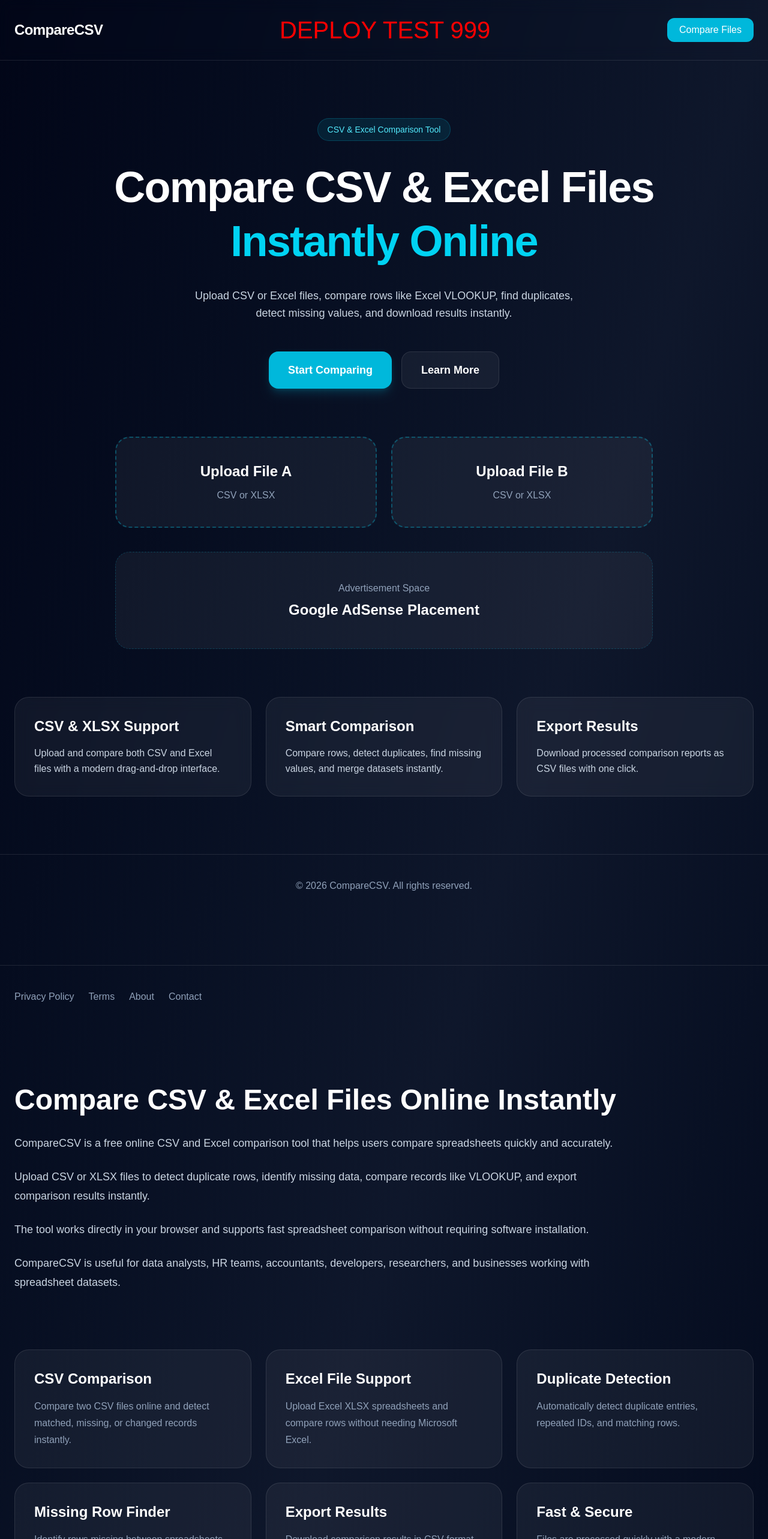
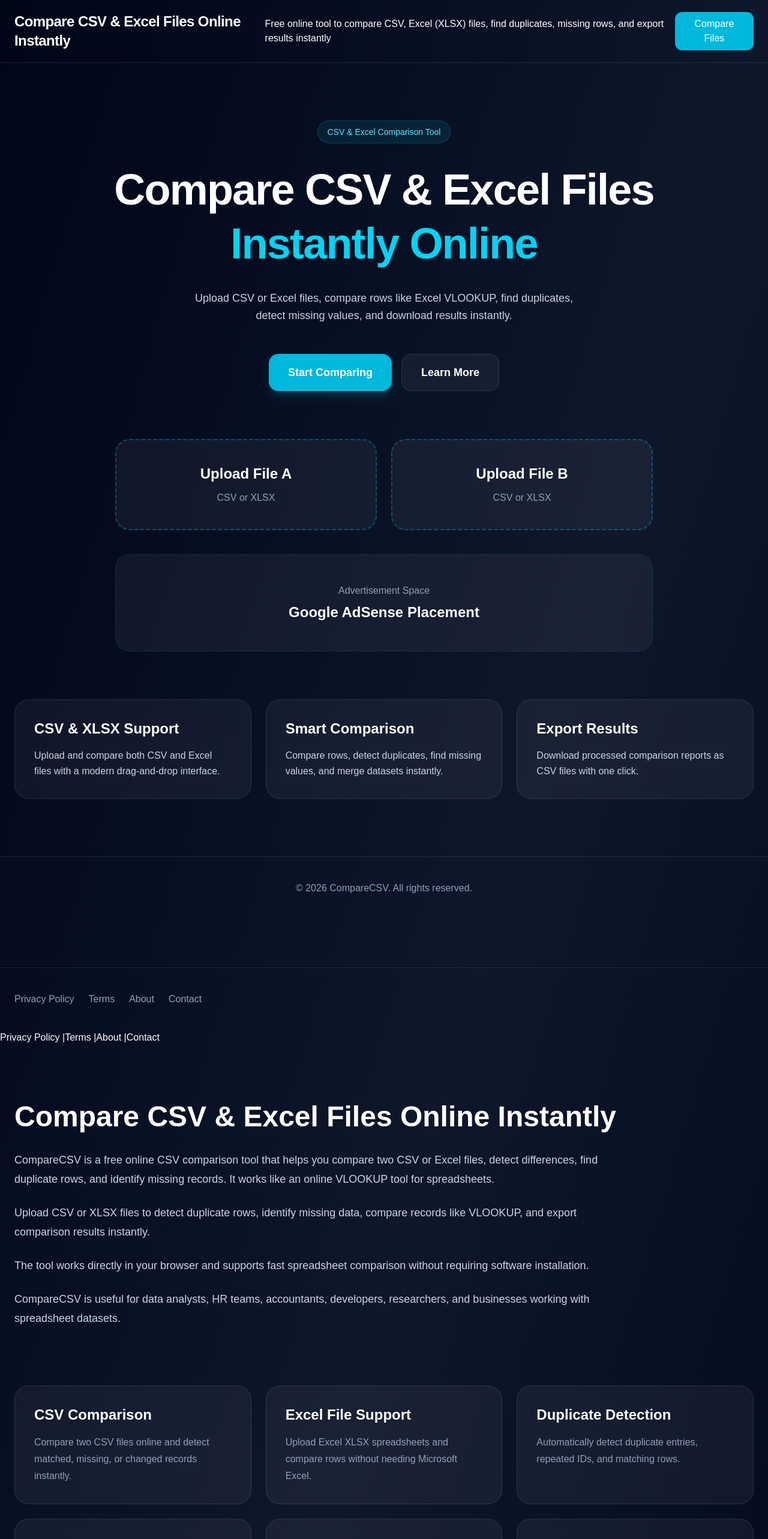
Before and after one commit to namrata505/comparecsv, a Next.js app: page / in a window 1280 px wide. Shown: the top 2566 px of the page at 60% size. Built offline with nearby package versions, Linux system fonts and the light colour scheme.

Commit message:
SEO optimization for homepage ranking

```diff
--- a/app/layout.tsx
+++ b/app/layout.tsx
@@ -13,10 +13,10 @@
 });
 
 export const metadata = {
-  title: "CompareCSV - Compare CSV & Excel Files Online",
+  title: "Compare CSV & Excel Files Online | Free VLOOKUP Tool",
 
   description:
-    "Free online tool to compare CSV and Excel files, detect duplicates, find missing rows, and export results instantly.",
+    "CompareCSV is a free online tool to compare CSV and Excel files, find duplicates, missing rows, and export results instantly.",
 
   keywords: [
     "CSV compare",
--- a/app/page.tsx
+++ b/app/page.tsx
@@ -1,4 +1,5 @@
 import FileUpload from "@/components/FileUpload";
+
 export default function Home() {
   return (
     <main className="min-h-screen bg-gradient-to-br from-slate-950 via-slate-900 to-slate-950 text-white">
@@ -7,12 +8,11 @@
       <header className="border-b border-white/10 backdrop-blur-md">
         <div className="max-w-7xl mx-auto px-6 py-5 flex items-center justify-between">
           <h1 className="text-2xl font-bold tracking-tight">
-            CompareCSV
+            Compare CSV & Excel Files Online Instantly
           </h1>
-
-          <h1 style={{ color: "red", fontSize: "40px" }}>
-            DEPLOY TEST 999
-          </h1>
+          <h2>
+            Free online tool to compare CSV, Excel (XLSX) files, find duplicates, missing rows, and export results instantly
+          </h2>
 
           <button className="bg-cyan-500 hover:bg-cyan-400 transition px-5 py-2 rounded-xl font-medium">
             Compare Files
@@ -126,6 +126,13 @@
 
       </footer>
 
+      <div>
+        <a href="/privacy-policy">Privacy Policy</a> |
+        <a href="/terms">Terms</a> |
+        <a href="/about">About</a> |
+        <a href="/contact">Contact</a>
+      </div>
+
     {/* SEO Content Section */}
 
       <section className="max-w-7xl mx-auto px-6 py-24">
@@ -139,8 +146,9 @@
           <div className="space-y-6 text-slate-300 leading-8 text-lg">
 
             <p>
-              CompareCSV is a free online CSV and Excel comparison tool
-              that helps users compare spreadsheets quickly and accurately.
+              CompareCSV is a free online CSV comparison tool that helps you compare two CSV
+               or Excel files, detect differences, find duplicate rows, and identify
+               missing records. It works like an online VLOOKUP tool for spreadsheets.
             </p>
 
             <p>
@@ -338,6 +346,20 @@
 
       </section>
 
+      <section>
+        <h2>Online CSV and Excel Comparison Tool</h2>
+
+        <p>
+          CompareCSV helps users compare spreadsheets online without installing Excel or any software.
+          Upload CSV or XLSX files and instantly see differences, matched rows, and missing data.
+        </p>
+
+        <p>
+          This tool is widely used for data analysis, HR records, finance reconciliation,
+          inventory comparison, and database validation.
+        </p>
+      </section>
+
     </main>
   );
 }
```
